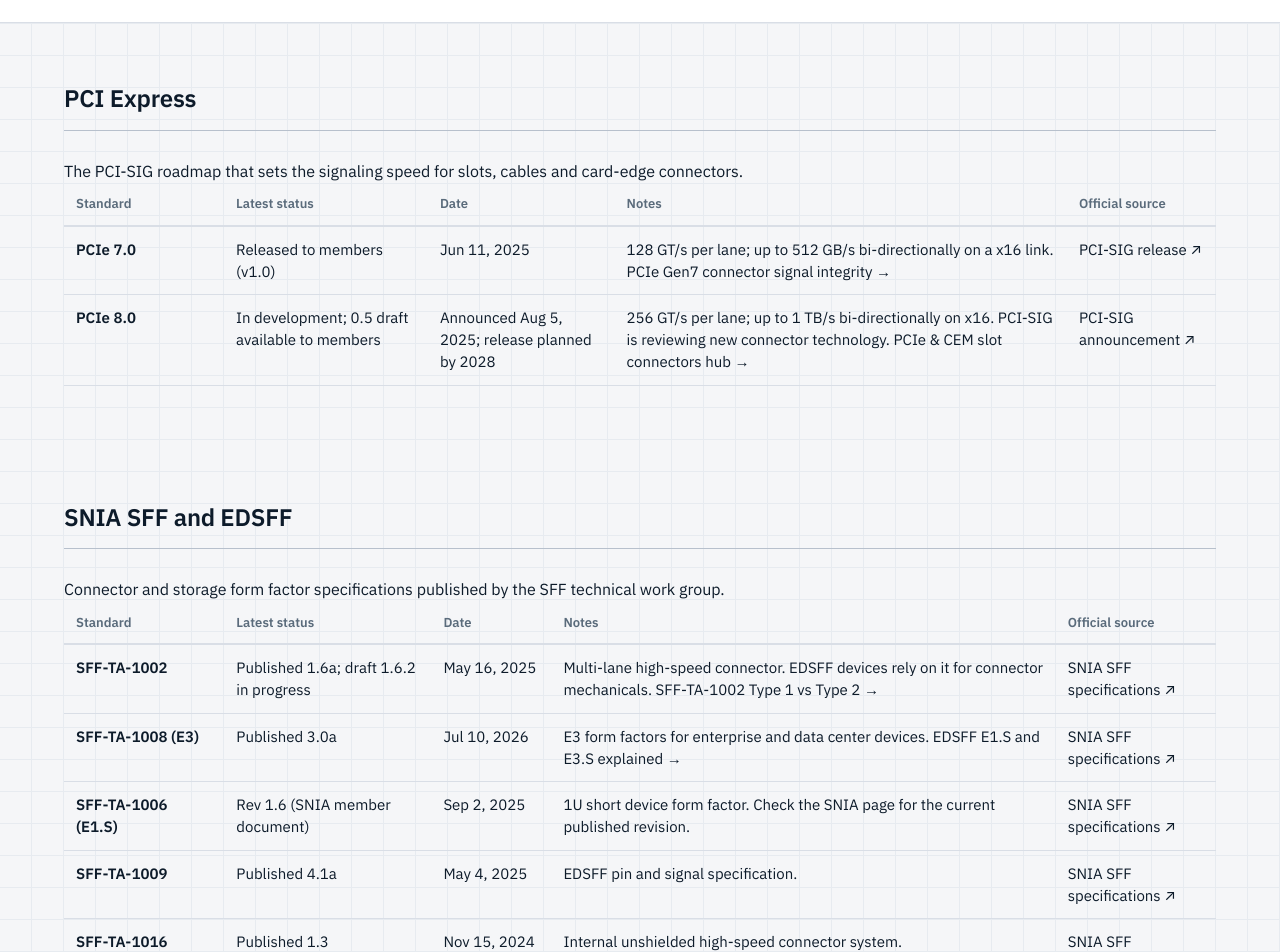
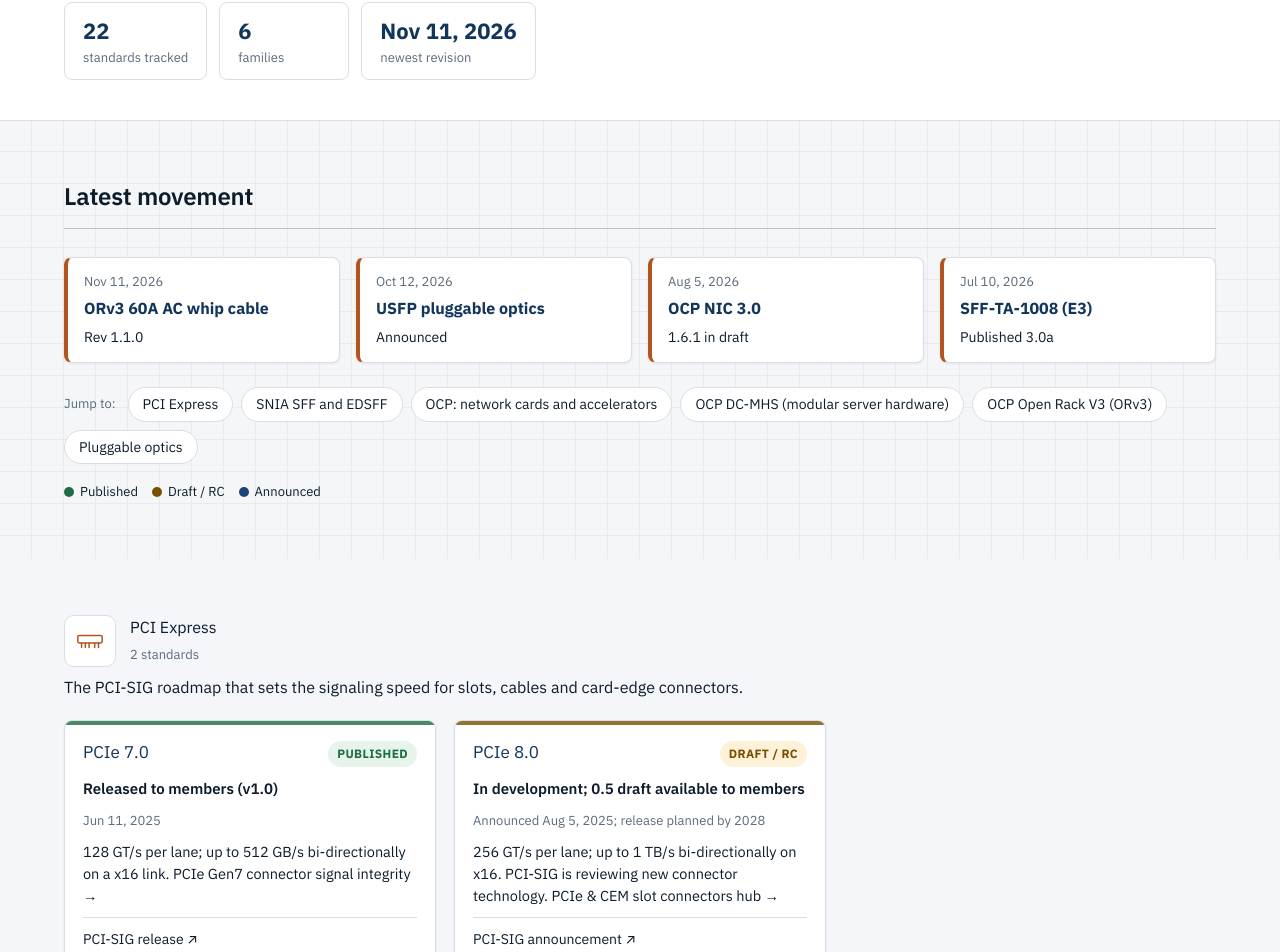
Before and after one commit to lemos72/connectorselection-frontend, a Next.js app: page /standards-tracker in a window 1280 px wide. Shown: the part 360-1312 px from the top of the page. Built offline with nearby package versions, Linux system fonts and the light colour scheme; no server answers.

Commit message:
Redesign standards tracker with cards and status pills

```diff
--- a/app/standards-tracker/page.jsx
+++ b/app/standards-tracker/page.jsx
@@ -17,6 +17,7 @@ export const metadata = {
 // date, note (plain facts only), source (official page), optional internal link.
 const SECTIONS = [
   {
+    id: 'pcie',
     title: 'PCI Express',
     intro: 'The PCI-SIG roadmap that sets the signaling speed for slots, cables and card-edge connectors.',
     rows: [
@@ -39,6 +40,7 @@ const SECTIONS = [
     ],
   },
   {
+    id: 'sff',
     title: 'SNIA SFF and EDSFF',
     intro: 'Connector and storage form factor specifications published by the SFF technical work group.',
     rows: [
@@ -82,6 +84,7 @@ const SECTIONS = [
     ],
   },
   {
+    id: 'ocp-nic',
     title: 'OCP: network cards and accelerators',
     intro: 'Open Compute Project specifications for NICs and accelerator modules.',
     rows: [
@@ -104,6 +107,7 @@ const SECTIONS = [
     ],
   },
   {
+    id: 'dc-mhs',
     title: 'OCP DC-MHS (modular server hardware)',
     intro: 'Latest version of each base specification as listed by OCP. RC means release candidate.',
     rows: [
@@ -118,6 +122,7 @@ const SECTIONS = [
     source: { label: 'OCP DC-MHS specifications', href: 'https://www.opencompute.org/projects/server/mhs/dc-mhs-specs-and-designs/' },
   },
   {
+    id: 'orv3',
     title: 'OCP Open Rack V3 (ORv3)',
     intro: 'Rack and power specifications. Dates are the revision dates shown on each OCP document.',
     rows: [
@@ -160,6 +165,7 @@ const SECTIONS = [
     ],
   },
   {
+    id: 'optics',
     title: 'Pluggable optics',
     intro: 'Announced form factors that are not yet published specifications.',
     rows: [
@@ -180,31 +186,134 @@ const RELATED_HUBS = [
   { href: '/hubs/ocp-server-interconnects/', name: 'OCP Server Interconnects' },
 ];
 
-const th = {
-  textAlign: 'left',
-  padding: '10px 12px',
-  borderBottom: '2px solid var(--line, #d9dee4)',
-  fontSize: 13,
-  color: 'var(--muted, #5b6b7b)',
-  fontWeight: 600,
-  whiteSpace: 'nowrap',
-};
-const td = {
-  padding: '12px',
-  borderBottom: '1px solid var(--line, #d9dee4)',
-  verticalAlign: 'top',
-  fontSize: 15,
-  lineHeight: 1.45,
+const KINDS = {
+  published: { label: 'Published', bg: '#e6f4ec', fg: '#1f6b43' },
+  draft: { label: 'Draft / RC', bg: '#fdf1d8', fg: '#7a4f00' },
+  announced: { label: 'Announced', bg: '#e3edf9', fg: '#1d4577' },
 };
 
-function Row({ row, fallbackSource }) {
+// Pill category from the status text we recorded for each row.
+function statusKind(status) {
+  if (/^announced/i.test(status)) return 'announced';
+  if (/^in development/i.test(status)) return 'draft';
+  if (/\bRC\d\b/.test(status)) return 'draft';
+  return 'published';
+}
+
+// Newest movements, taken from the rows above (date shown as recorded).
+const LATEST = [
+  { name: 'ORv3 60A AC whip cable', what: 'Rev 1.1.0', date: 'Nov 11, 2026', id: 'orv3' },
+  { name: 'USFP pluggable optics', what: 'Announced', date: 'Oct 12, 2026', id: 'optics' },
+  { name: 'OCP NIC 3.0', what: '1.6.1 in draft', date: 'Aug 5, 2026', id: 'ocp-nic' },
+  { name: 'SFF-TA-1008 (E3)', what: 'Published 3.0a', date: 'Jul 10, 2026', id: 'sff' },
+];
+
+const ICON_PROPS = {
+  width: 30,
+  height: 30,
+  viewBox: '0 0 32 32',
+  fill: 'none',
+  stroke: 'var(--copper, #b8662b)',
+  strokeWidth: 1.6,
+  strokeLinecap: 'round',
+  strokeLinejoin: 'round',
+  'aria-hidden': true,
+};
+
+function SectionIcon({ id }) {
+  switch (id) {
+    case 'pcie':
+      return (
+        <svg {...ICON_PROPS}>
+          <rect x="3" y="10" width="26" height="8" rx="1.5" />
+          <path d="M7 18v5M11 18v5M15 18v5M21 18v5M25 18v5" />
+        </svg>
+      );
+    case 'sff':
+      return (
+        <svg {...ICON_PROPS}>
+          <rect x="4" y="7" width="10" height="18" rx="1.5" />
+          <rect x="18" y="7" width="10" height="18" rx="1.5" />
+          <path d="M7 21h4M21 21h4" />
+        </svg>
+      );
+    case 'ocp-nic':
+      return (
+        <svg {...ICON_PROPS}>
+          <rect x="4" y="8" width="24" height="16" rx="1.5" />
+          <path d="M9 24v3M13 24v3M17 24v3M7 12h6v5H7z" />
+        </svg>
+      );
+    case 'dc-mhs':
+      return (
+        <svg {...ICON_PROPS}>
+          <rect x="4" y="6" width="24" height="7" rx="1.5" />
+          <rect x="4" y="19" width="24" height="7" rx="1.5" />
+          <path d="M8 9.5h2M8 22.5h2M22 9.5h2M22 22.5h2" />
+        </svg>
+      );
+    case 'orv3':
+      return (
+        <svg {...ICON_PROPS}>
+          <rect x="7" y="3" width="18" height="26" rx="1.5" />
+          <path d="M7 10h18M7 17h18M7 24h18M11 6.5h4M11 13.5h4M11 20.5h4" />
+        </svg>
+      );
+    default:
+      return (
+        <svg {...ICON_PROPS}>
+          <rect x="3" y="11" width="16" height="10" rx="1.5" />
+          <path d="M19 14h5M19 18h5M24 12v8M27 14v4" />
+        </svg>
+      );
+  }
+}
+
+const CARD = {
+  display: 'flex',
+  flexDirection: 'column',
+  background: '#fff',
+  border: '1px solid var(--line, #d9dee4)',
+  borderRadius: 8,
+  boxShadow: '0 1px 3px rgba(20, 40, 70, 0.08)',
+  overflow: 'hidden',
+};
+
+function StatusPill({ kind }) {
+  const k = KINDS[kind];
+  return (
+    <span
+      style={{
+        background: k.bg,
+        color: k.fg,
+        fontSize: 12,
+        fontWeight: 700,
+        letterSpacing: '0.03em',
+        textTransform: 'uppercase',
+        padding: '3px 9px',
+        borderRadius: 999,
+        whiteSpace: 'nowrap',
+      }}
+    >
+      {k.label}
+    </span>
+  );
+}
+
+function StandardCard({ row, fallbackSource }) {
   const source = row.source || fallbackSource;
+  const kind = statusKind(row.status);
   return (
-    <tr>
-      <td style={{ ...td, fontWeight: 600, minWidth: 160 }}>{row.name}</td>
-      <td style={{ ...td, minWidth: 150 }}>{row.status}</td>
-      <td style={{ ...td, minWidth: 120 }}>{row.date}</td>
-      <td style={{ ...td, minWidth: 260 }}>
+    <div style={CARD}>
+      <div style={{ height: 4, background: KINDS[kind].fg, opacity: 0.8 }} />
+      <div style={{ padding: '16px 18px', display: 'flex', flexDirection: 'column', flex: 1, gap: 10 }}>
+        <div style={{ display: 'flex', justifyContent: 'space-between', alignItems: 'flex-start', gap: 10 }}>
+          <h3 style={{ margin: 0, fontSize: 17, lineHeight: 1.3, color: 'var(--blueprint, #12355b)' }}>{row.name}</h3>
+          <StatusPill kind={kind} />
+        </div>
+        <div style={{ fontSize: 15, fontWeight: 600 }}>{row.status}</div>
+        <div style={{ fontSize: 13, color: 'var(--muted, #5b6b7b)' }}>{row.date}</div>
+        <p style={{ margin: 0, fontSize: 14.5, lineHeight: 1.5 }}>
           {row.note}
           {row.internal && (
             <>
@@ -212,17 +321,26 @@ function Row({ row, fallbackSource }) {
               <Link href={row.internal.href} prefetch={false}>{row.internal.label} →</Link>
             </>
           )}
-      </td>
-      <td style={{ ...td, minWidth: 130 }}>
-        {source ? (
+        </p>
+        {source && (
+          <div
+            style={{
+              marginTop: 'auto',
+              paddingTop: 10,
+              borderTop: '1px solid var(--line, #d9dee4)',
+              fontSize: 14,
+            }}
+          >
             <a href={source.href} target="_blank" rel="noopener noreferrer">{source.label} ↗</a>
-        ) : null}
-      </td>
-    </tr>
+          </div>
+        )}
+      </div>
+    </div>
   );
 }
 
 export default function StandardsTrackerPage() {
+  const total = SECTIONS.reduce((n, s) => n + s.rows.length, 0);
   const breadcrumbJsonLd = {
     '@context': 'https://schema.org',
     '@type': 'BreadcrumbList',
@@ -248,33 +366,137 @@ export default function StandardsTrackerPage() {
             The current version and status of the standards behind data center connectors, each
             with a link to the official source. Last checked {CHECKED}.
           </p>
+          <div style={{ display: 'flex', flexWrap: 'wrap', gap: 12, marginTop: 20 }}>
+            {[
+              { n: total, l: 'standards tracked' },
+              { n: SECTIONS.length, l: 'families' },
+              { n: LATEST[0].date, l: 'newest revision' },
+            ].map((s) => (
+              <div
+                key={s.l}
+                style={{
+                  background: '#fff',
+                  border: '1px solid var(--line, #d9dee4)',
+                  borderRadius: 8,
+                  padding: '10px 18px',
+                  minWidth: 130,
+                }}
+              >
+                <div style={{ fontSize: 22, fontWeight: 700, color: 'var(--blueprint, #12355b)' }}>{s.n}</div>
+                <div style={{ fontSize: 13, color: 'var(--muted, #5b6b7b)' }}>{s.l}</div>
+              </div>
+            ))}
+          </div>
         </div>
       </section>
 
-      {SECTIONS.map((s) => (
-        <section className="cs-section" key={s.title}>
+      <section className="cs-section">
         <div className="cs-container">
           <div className="cs-section-head">
-              <h2>{s.title}</h2>
+            <h2>Latest movement</h2>
           </div>
-            <p style={{ marginTop: 0 }}>{s.intro}</p>
-            <div style={{ overflowX: 'auto' }}>
-              <table style={{ borderCollapse: 'collapse', width: '100%', minWidth: 760 }}>
-                <thead>
-                  <tr>
-                    <th style={th}>Standard</th>
-                    <th style={th}>Latest status</th>
-                    <th style={th}>Date</th>
-                    <th style={th}>Notes</th>
-                    <th style={th}>Official source</th>
-                  </tr>
-                </thead>
-                <tbody>
+          <div
+            style={{
+              display: 'grid',
+              gridTemplateColumns: 'repeat(auto-fit, minmax(220px, 1fr))',
+              gap: 16,
+            }}
+          >
+            {LATEST.map((l) => (
+              <a
+                key={l.name}
+                href={`#${l.id}`}
+                style={{
+                  ...CARD,
+                  padding: '14px 16px',
+                  textDecoration: 'none',
+                  color: 'inherit',
+                  borderLeft: '4px solid var(--copper, #b8662b)',
+                }}
+              >
+                <span style={{ fontSize: 13, color: 'var(--muted, #5b6b7b)' }}>{l.date}</span>
+                <span style={{ fontSize: 16, fontWeight: 700, color: 'var(--blueprint, #12355b)', margin: '4px 0' }}>{l.name}</span>
+                <span style={{ fontSize: 14 }}>{l.what}</span>
+              </a>
+            ))}
+          </div>
+
+          <nav
+            aria-label="Standards families"
+            style={{ display: 'flex', flexWrap: 'wrap', gap: 8, marginTop: 24, alignItems: 'center' }}
+          >
+            <span style={{ fontSize: 13, color: 'var(--muted, #5b6b7b)', marginRight: 4 }}>Jump to:</span>
+            {SECTIONS.map((s) => (
+              <a
+                key={s.id}
+                href={`#${s.id}`}
+                style={{
+                  border: '1px solid var(--line, #d9dee4)',
+                  borderRadius: 999,
+                  padding: '5px 14px',
+                  fontSize: 14,
+                  textDecoration: 'none',
+                  background: '#fff',
+                }}
+              >
+                {s.title}
+              </a>
+            ))}
+          </nav>
+
+          <div style={{ display: 'flex', flexWrap: 'wrap', gap: 14, marginTop: 18, fontSize: 13 }}>
+            {Object.entries(KINDS).map(([key, k]) => (
+              <span key={key} style={{ display: 'inline-flex', alignItems: 'center', gap: 6 }}>
+                <span style={{ width: 10, height: 10, borderRadius: 999, background: k.fg, display: 'inline-block' }} />
+                {k.label}
+              </span>
+            ))}
+          </div>
+        </div>
+      </section>
+
+      {SECTIONS.map((s, i) => (
+        <section
+          className="cs-section"
+          key={s.id}
+          id={s.id}
+          style={{ scrollMarginTop: 80, background: i % 2 === 0 ? '#f4f6f9' : undefined }}
+        >
+          <div className="cs-container">
+            <div style={{ display: 'flex', alignItems: 'center', gap: 14, marginBottom: 6 }}>
+              <span
+                style={{
+                  width: 52,
+                  height: 52,
+                  borderRadius: 10,
+                  background: '#fff',
+                  border: '1px solid var(--line, #d9dee4)',
+                  display: 'flex',
+                  alignItems: 'center',
+                  justifyContent: 'center',
+                  flexShrink: 0,
+                }}
+              >
+                <SectionIcon id={s.id} />
+              </span>
+              <div>
+                <h2 style={{ margin: 0 }}>{s.title}</h2>
+                <span style={{ fontSize: 13, color: 'var(--muted, #5b6b7b)' }}>
+                  {s.rows.length} {s.rows.length === 1 ? 'standard' : 'standards'}
+                </span>
+              </div>
+            </div>
+            <p style={{ margin: '8px 0 20px' }}>{s.intro}</p>
+            <div
+              style={{
+                display: 'grid',
+                gridTemplateColumns: 'repeat(auto-fill, minmax(290px, 1fr))',
+                gap: 18,
+              }}
+            >
               {s.rows.map((r) => (
-                    <Row key={r.name} row={r} fallbackSource={s.source} />
+                <StandardCard key={r.name} row={r} fallbackSource={s.source} />
               ))}
-                </tbody>
-              </table>
             </div>
           </div>
         </section>
```
Lines whose indentation alone changed are shown as unchanged.
